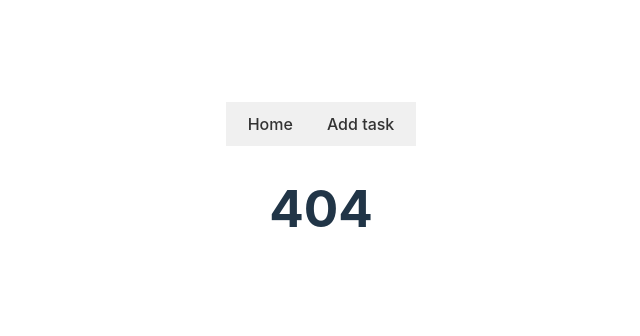
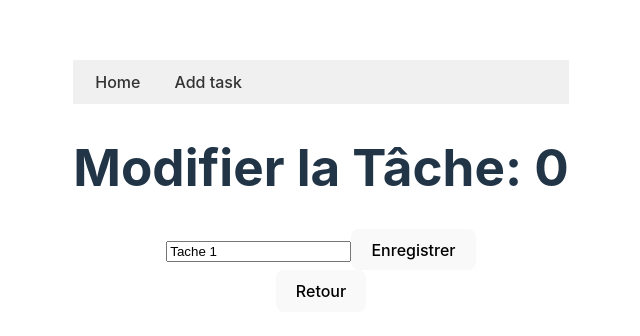
Before and after one commit to Mbo931/todo-list-react, a React (Vite) app: page /update/0 in a window 1280 px wide. Before the commit this address had no page. Shown: the part 214-550 px from the top of the page, without its empty margins (319-959 px from the left). Built offline with nearby package versions, Linux system fonts and the light colour scheme.

Commit message:
UpdatedTask

```diff
--- a/src/App.jsx
+++ b/src/App.jsx
@@ -7,6 +7,7 @@ import store from './store/store.js';
 import './App.css'
 import Navigation from './components/navigation';
 import AddTaskPage from './pages/AddTaskPage';
+import UpdateTaskPage from './pages/UpdateTaskPage';
 
 function App() {
   // const [count, setCount] = useState(0)
@@ -17,6 +18,7 @@ function App() {
         <Navigation></Navigation>
         <Routes>
           <Route path="/" element={<HomePage />} />
+          <Route path="/update/:taskIndex" element={<UpdateTaskPage />} />
           <Route path="/add" element={<AddTaskPage />} />
           <Route path="*" element={<h1>404</h1>} />
         </Routes>
@@ -25,4 +27,4 @@ function App() {
   )
 }
 
-export default App
+export default App;
--- a/src/components/Form/AddTaskForm.jsx
+++ b/src/components/Form/AddTaskForm.jsx
@@ -1,13 +1,17 @@
 import React,{useState} from "react"
+import { useNavigate } from 'react-router-dom';
 
 
 function addTaskForm({onSubmit}){
     const [addTask, setaddTask] = useState('')
+    const navigate = useNavigate();
+
 
     const handleSubmit = (e) => {
         e.preventDefault()
         onSubmit(addTask)
         setaddTask('')
+        navigate('/');
     }
     return(
         <div>
--- a/src/components/Form/UpdateTaskForm.jsx
+++ b/src/components/Form/UpdateTaskForm.jsx
@@ -0,0 +1,37 @@
+import React, { useState } from 'react';
+import { useNavigate } from 'react-router-dom';
+
+function UpdateTaskForm({ task, onSubmit }) {
+
+  const [updatedTask, setUpdatedTask] = useState(task);
+  const navigate = useNavigate();
+
+  const handleSubmit = (e) => {
+    e.preventDefault();
+    onSubmit(updatedTask);
+    navigate('/');
+    console.log(updatedTask)
+
+  };
+
+  const handleInputChange = (e) => {
+    setUpdatedTask({...updatedTask,text: e.target.value});
+    console.log(e.target.value)
+  };
+
+  return (
+    <div>
+      <form onSubmit={handleSubmit}>
+        <input
+          type="text"
+          placeholder="Modifier la tâche"
+          value={updatedTask.text}
+          onChange={handleInputChange}
+        />
+        <button type="submit">Enregistrer</button>
+      </form>
+    </div>
+  );
+}
+
+export default UpdateTaskForm;
--- a/src/pages/AddTaskPage.jsx
+++ b/src/pages/AddTaskPage.jsx
@@ -1,17 +1,24 @@
 import React from 'react';
 import AddTaskForm from '../components/Form/AddTaskForm';
 import { useDispatch, useSelector } from 'react-redux';
+import { useLocation, useNavigate } from 'react-router-dom';
+
 import { addTask } from '../store/store';
 
 function AddTaskPage() {
-  const { counter, taskList } = useSelector((state) => state); // Utilisation du sélecteur approprié ou ajustez-le selon votre configuration
+  const { counter, taskList } = useSelector((state) => state);
   const dispatch = useDispatch();
   const onAddTask = (item) => dispatch(addTask(item));
+  const navigate = useNavigate();
+  const goBack = () => {
+    navigate(-1);
+  };
 
   return (
     <div>
       <h1>Add Task Page</h1>
       <AddTaskForm onSubmit={onAddTask} />
+      <button onClick={goBack}>Retour</button>
     </div>
   );
 }
--- a/src/pages/HomePage.jsx
+++ b/src/pages/HomePage.jsx
@@ -1,12 +1,15 @@
 import React from 'react';
 import { connect } from 'react-redux';
 import Task from '../components/Task';
+import { Link } from 'react-router-dom';
 
 function HomePage({ taskList }) {
   return (
     <div>
       {taskList.map((task, index) => (
+         <Link key={index} to={{ pathname: `/update/${index}`, state: task }}>
           <Task task={{ ...task, index: index }} key={index}></Task>
+        </Link>
       ))}
     </div>
   );
--- a/src/pages/UpdateTaskPage.jsx
+++ b/src/pages/UpdateTaskPage.jsx
@@ -0,0 +1,31 @@
+import React from 'react';
+import { useSelector, useDispatch } from 'react-redux';
+import { useLocation, useNavigate, useParams } from 'react-router-dom';
+import UpdateTaskForm from '../components/Form/UpdateTaskForm';
+import { updateTask } from '../store/actions/taskActions';
+
+function UpdateTaskPage() {
+  const { taskList } = useSelector((state) => state);
+  const dispatch = useDispatch();
+  const onUpdateTask = (item) => dispatch(updateTask(item));
+  const { state } = useLocation();
+  const navigate = useNavigate();
+let {taskIndex}= useParams();
+  const task = taskList[taskIndex];
+
+
+
+  const goBack = () => {
+    navigate(-1);
+  };
+
+  return (
+    <>
+      <h1>Modifier la Tâche: {taskIndex}</h1>
+      <UpdateTaskForm task={{...task,index:taskIndex}} onSubmit={onUpdateTask} />
+      <button onClick={goBack}>Retour</button>
+    </>
+  );
+}
+
+export default UpdateTaskPage;
```
Lines whose indentation alone changed are shown as unchanged.
